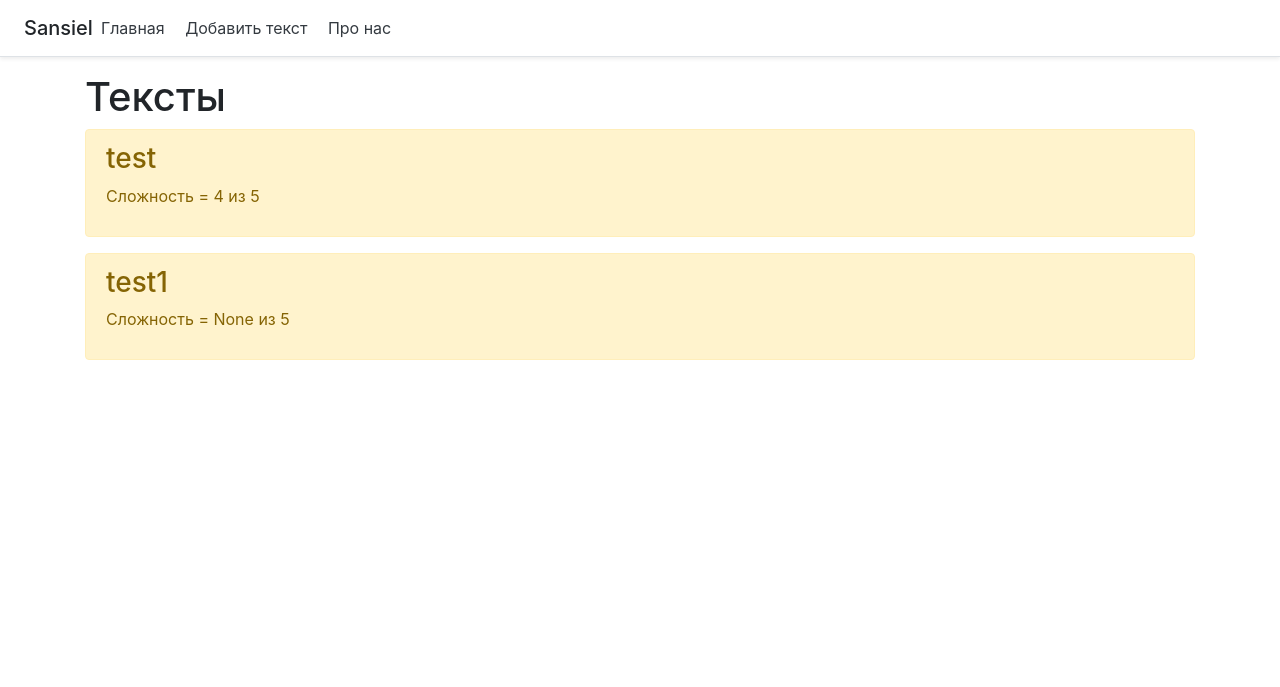
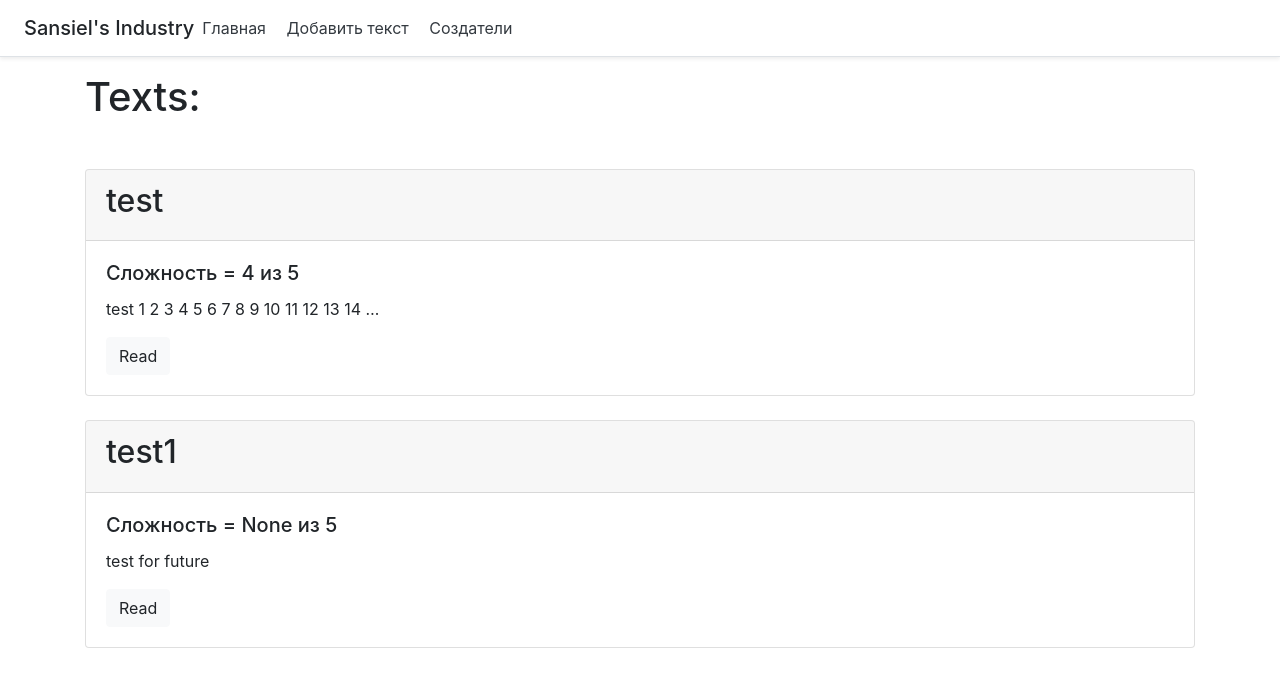
Before and after one commit to Sansiel/TextDiff, a Django app: page / in a window 1280 px wide. Shown: the top 687 px of the page. Run offline with Django 3.2, Linux system fonts and the light colour scheme; data comes from the database, SQL or seed files in the repository; both versions use the stored data as it was after the commit; some libraries are stand-ins or nearby versions.

Commit message:
smth what generated
forgot to turn off server

```diff
--- a/TextDiffWeb/main/apps.py
+++ b/TextDiffWeb/main/apps.py
@@ -1,5 +1,5 @@
 from django.apps import AppConfig
 
 
-class MainConfig(AppConfig):  #Лучше ничего не трогать
+class MainConfig(AppConfig):  # Лучше ничего не трогать
     name = 'main'
--- a/TextDiffWeb/main/models.py
+++ b/TextDiffWeb/main/models.py
@@ -1,4 +1,12 @@
 from django.db import models
+from django.shortcuts import reverse
+from django.utils.text import slugify
+from time import time
+
+
+def gen_slug(s):
+    new_slug = slugify(s, allow_unicode=True)
+    return new_slug + '-' + str(int(time()))
 
 
 class Texts(models.Model):  # Классная штука этот импорт
@@ -6,6 +14,15 @@ class Texts(models.Model):  # Классная штука этот импорт
     text = models.TextField('Текст')
     score = models.IntegerField('Оценка сложности', blank=True, null=True)  # blank и null не забыть убрать
     url = models.CharField('URL', blank=True, null=True, max_length=255)  # blank и null писать вместе.
+    slug = models.SlugField(max_length=150, unique=True)
+
+    def get_absolute_url(self):
+        return reverse('text_detail_url', kwargs={'slug': self.slug})
+
+    def save(self, *args, **kwargs):
+        if not self.id:
+            self.slug = gen_slug(self.title)
+        super().save(*args, **kwargs)
 
     def __str__(self):
         return self.title
@@ -13,3 +30,15 @@ class Texts(models.Model):  # Классная штука этот импорт
     class Meta:  # Это для красивого отображения
         verbose_name = "Текст"
         verbose_name_plural = "Тексты"
+
+
+class Dictionary(models.Model):  # Словарь
+    word = models.CharField('Слово', max_length=50)
+    score = models.IntegerField('Оценка сложности')
+
+    def __str__(self):
+        return self.word
+
+    class Meta:  # Это для красивого отображения
+        verbose_name = "Словарь"
+        verbose_name_plural = "Слова"
--- a/TextDiffWeb/main/templates/main/about.html
+++ b/TextDiffWeb/main/templates/main/about.html
@@ -1,9 +1,10 @@
 {% extends 'main/base.html' %}
 
 {% block title %}
-Про нас
+Создатели
 {%  endblock %}
 
 {% block content %}
-    <h1>Про нас</h1>
+    <h1>Создатели</h1>
+    <p>Я Влад и я хочу хорошую оценку за диплом</p>
 {%  endblock %}
--- a/TextDiffWeb/main/templates/main/base.html
+++ b/TextDiffWeb/main/templates/main/base.html
@@ -10,11 +10,11 @@
 </head>
 <body>
     <div class="d-flex flex-column flex-md-row align-items-center p-3 px-md-4 mb-3 bg-body border-bottom shadow-sm">
-      <h5 class="h5 my-0 me-md-auto fw-normal">Sansiel</h5>
+      <h5 class="h5 my-0 me-md-auto fw-normal">Sansiel's Industry</h5>
       <nav class="my-2 my-md-0 me-md-3">
         <a class="p-2 text-dark" href="{% url 'home' %}">Главная</a>
         <a class="p-2 text-dark" href="{% url 'create' %}">Добавить текст</a>
-        <a class="p-2 text-dark" href="{% url 'about' %}">Про нас</a>
+        <a class="p-2 text-dark" href="{% url 'about' %}">Создатели</a>
       </nav>
     </div>
 
--- a/TextDiffWeb/main/templates/main/index.html
+++ b/TextDiffWeb/main/templates/main/index.html
@@ -1,16 +1,22 @@
 {% extends 'main/base.html' %}
 
 {% block title %}
-{{ title }}
+    {{ title }}
 {%  endblock %}
 
 {% block content %}
-    <h1>Тексты</h1>
+    <h1 class="mb-5"> Texts:</h1>
     {% if texts %}
         {% for el in texts %}
-            <div class="alert alert-warning mt-2">
-                <h3>{{ el.title }} </h3>
-                <p> Сложность = {{ el.score }}  из 5</p>
+            <div class="card mb-4">
+                <div class="card-header">
+                   <h2 class=card-title"> {{ el.title }} </h2>
+                </div>
+                <div class="card-body">
+                    <h5 class="card-title">Сложность = {{ el.score }}  из 5 </h5>
+                    <p class="card-text">{{ el.text|truncatewords:15 }}</p>
+                    <a href="{{ el.get_absolute_url }}" class="btn btn-light">Read</a>
+                </div>
             </div>
         {% endfor %}
     {% else %}
--- a/TextDiffWeb/main/textParse.py
+++ b/TextDiffWeb/main/textParse.py
@@ -21,7 +21,7 @@ class TextToDiff:
         words = 0
         summary = 0
         max_difficult = 0
-        if summary_dict is None:
+        if summary_dict is None:  # Для тестирований
             summary_dict = TextToDiff.get_summary_dict()
 
         sentence_words = nltk.word_tokenize(text)  # Морфологический анализ
--- a/TextDiffWeb/main/urls.py
+++ b/TextDiffWeb/main/urls.py
@@ -3,7 +3,9 @@ from . import views
 
 urlpatterns = [
     path('', views.index, name='home'),
-    path('about', views.about, name='about'),
-    path('create', views.create, name='create'),
+    path('texts/', views.index, name='home'),
+    path('about/', views.about, name='about'),
+    path('create/', views.create, name='create'),
+    path('texts/<str:slug>/', views.text_detail, name='text_detail_url'),
 
 ]
--- a/TextDiffWeb/main/views.py
+++ b/TextDiffWeb/main/views.py
@@ -1,6 +1,7 @@
 from django.shortcuts import render, redirect
 from .models import Texts
 from .forms import TextsForm
+from .textParse import TextToDiff
 
 
 def index(request):  # прост подгрузка html. html в свою очередь от шаблона base генериться
@@ -15,8 +16,11 @@ def about(request):
 def create(request):
     error = ''
     if request.method == "POST":  # Гипотетически позволяет задать действие с вызовом POST
+        print("work")
         form = TextsForm(request.POST)
         if form.is_valid():
+            print("work_2")
+
             form.save()  # сохранка и редирект
             return redirect("home")
         else:
@@ -28,3 +32,8 @@ def create(request):
         "error": error,
     }
     return render(request, 'main/create.html', context)
+
+
+def text_detail(request, slug):
+    text = Texts.objects.get(slug__iexact=slug)
+    return render(request, 'main/text_detail.html', {'text': text})
```
Also changed, not shown: TextDiffWeb/main/forms.py (+12 -2 lines), TextDiffWeb/main/templates/main/create.html (+4 -3 lines), TextDiffWeb/main/templates/main/text_detail.html (+14 -0 lines), TextDiffWeb/db.sqlite3.
